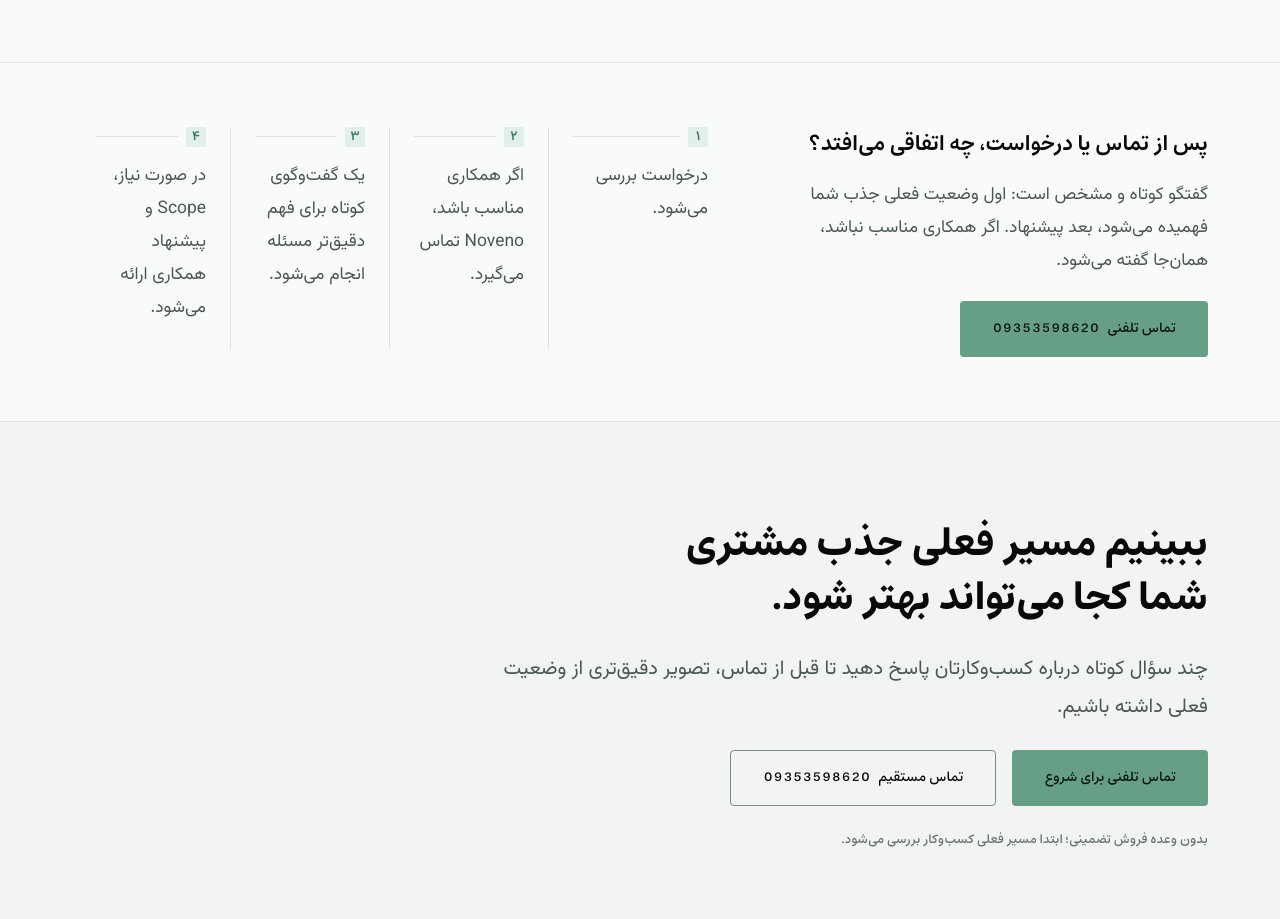
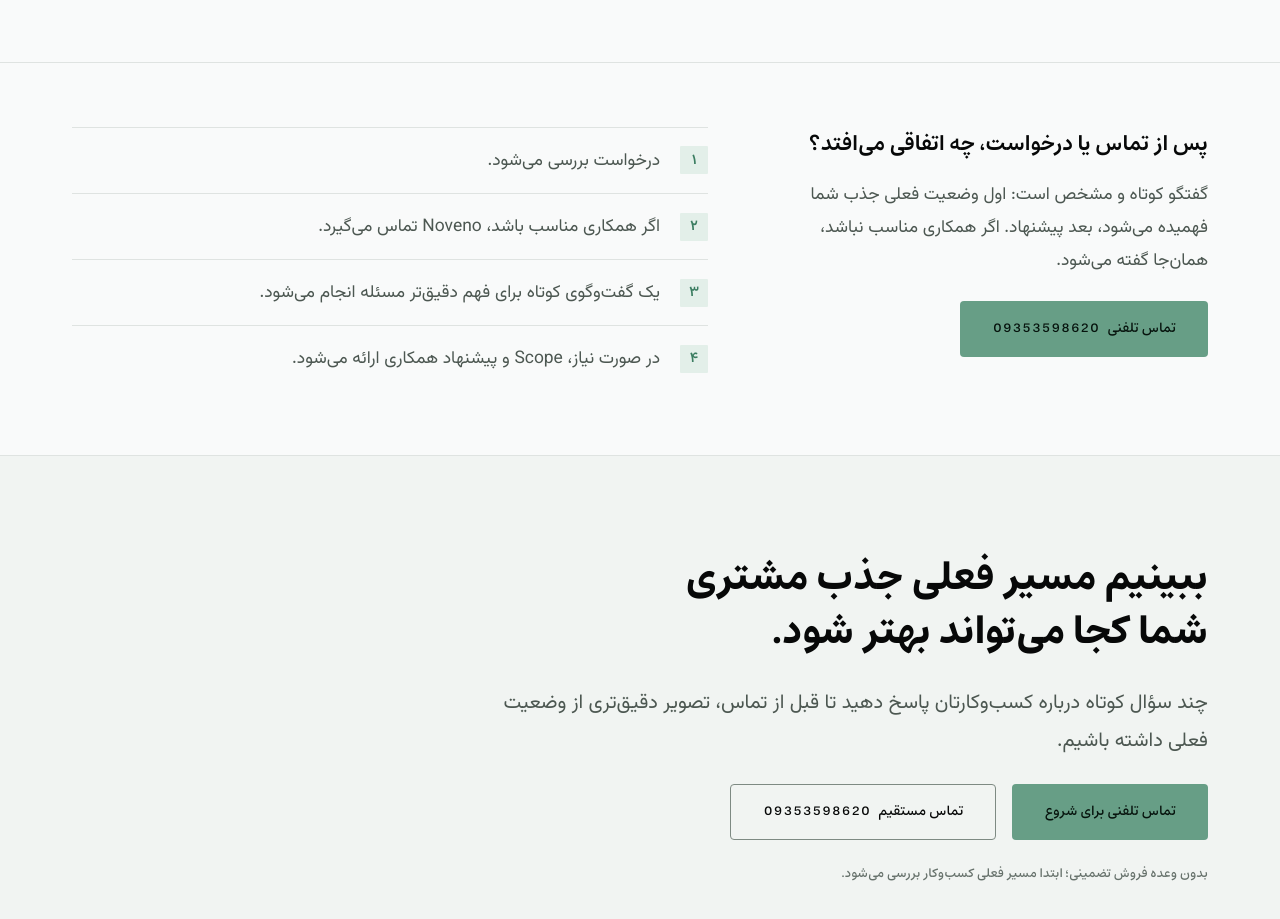
Before and after one commit to imdanialrashidi/noveno, an Astro site: page /contact in a window 1280 px wide. Shown: the part 992-1911 px from the top of the page. Built offline with nearby package versions, Linux system fonts and the light colour scheme; Astro itself is replaced by a stand-in of ours; no server answers.

Commit message:
fix(visual): NextStepsRail — horizontal rows instead of narrow vertical columns
The «پس از درخواست چه اتفاقی میافتد؟» rail in the final CTA panel
rendered as four 112px-wide × 325px-tall vertical columns (number on
top, text squeezed to 88px, wrapping 3-8 lines). Each step is now a
full-width horizontal row: 28px station number square beside the text,
hairline-separated — readable at every viewport (verified 1440/390 on
homepage CTA, /contact, and /audit/thank-you; no horizontal overflow).

```diff
--- a/src/components/business/NextStepsRail.astro
+++ b/src/components/business/NextStepsRail.astro
@@ -1,8 +1,12 @@
 ---
 /**
  * NextStepsRail — what happens after a request (Spec §33, DESIGN §11
- * thank-you). Numbered square stations on a rail; used on /contact and
- * the final CTA section so the primary conversion has no dead end.
+ * thank-you; 2026-08-14 fix). Four steps as full-width horizontal rows:
+ * station number square beside the text, hairline-separated — the
+ * route grammar at row scale. Replaces the previous 4-across narrow
+ * columns that wrapped into tall 112px-wide text blocks inside the CTA
+ * panel. Used on /contact, the thank-you page, and the final CTA
+ * section so the primary conversion has no dead end.
  */
 
 import { toFaDigits } from "../../data/site";
@@ -15,14 +19,14 @@ const STEPS = [
 ] as const;
 ---
 
-<ol class="grid gap-0 sm:grid-cols-2 lg:grid-cols-4">
+<ol class="flex flex-col">
   {STEPS.map((step, index) => (
-    <li class="relative border-t border-line pt-5 pb-6 sm:pe-6 lg:border-s lg:border-t-0 lg:pt-0 lg:ps-6 lg:first:border-s-0 lg:first:ps-0" >
-      <span class="mb-3 flex items-center gap-2">
-        <span class="flex h-5 w-5 items-center justify-center rounded-[1px] bg-primary-soft text-caption font-semibold text-accent-strong tnum">
-          {toFaDigits(index + 1)}
-        </span>
-        <span class="h-0 flex-1 border-t border-line" aria-hidden="true"></span>
+    <li class="flex items-center gap-4 border-t border-line py-4 sm:gap-5">
+      <span
+        class="flex h-7 w-7 flex-none items-center justify-center rounded-[1px] bg-primary-soft text-ui font-semibold text-accent-strong tnum"
+        aria-hidden="true"
+      >
+        {toFaDigits(index + 1)}
       </span>
       <p class="text-body text-text-muted">{step}</p>
     </li>
```
